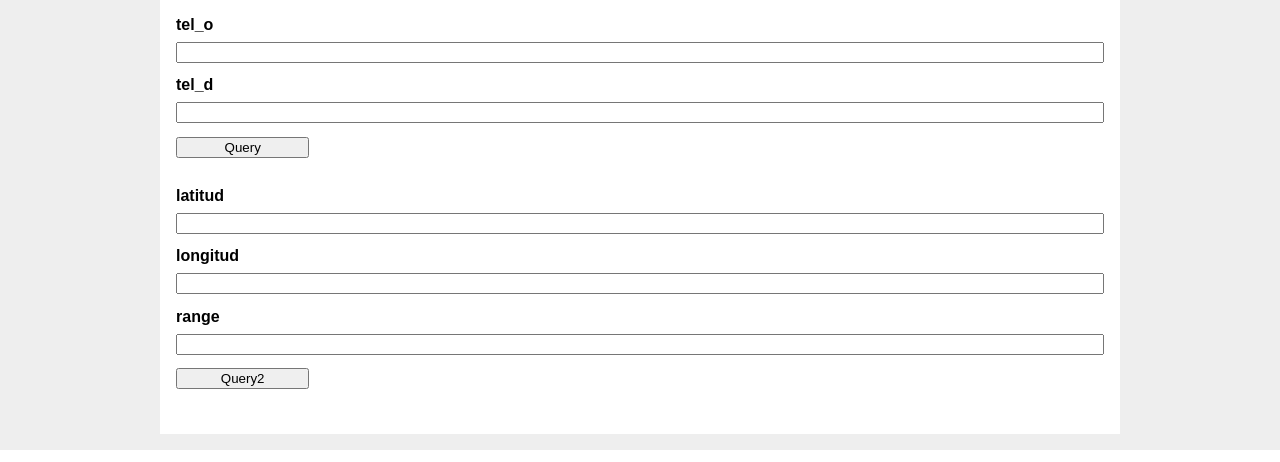
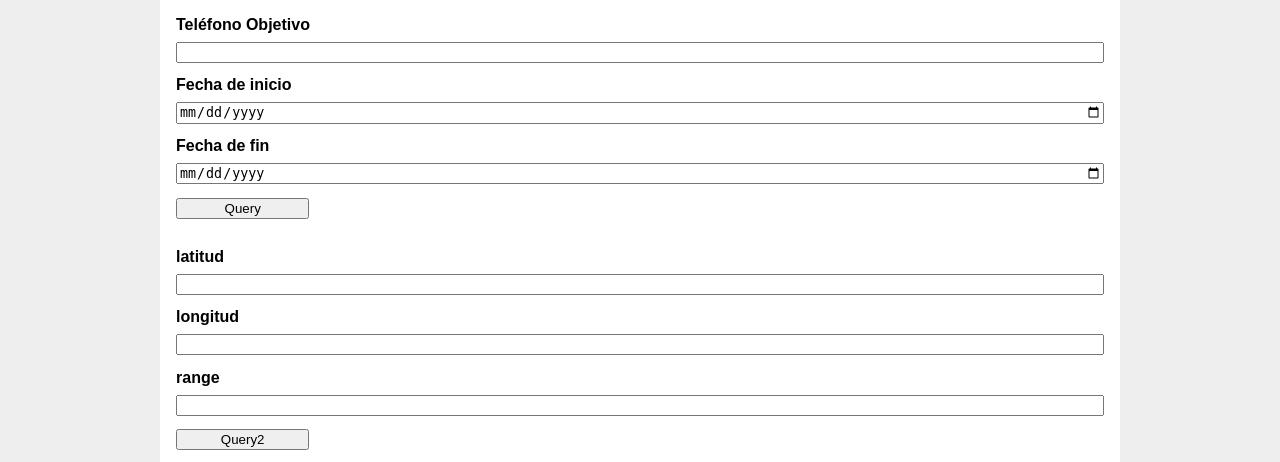
Before and after one commit to carlostbf/TFG, a Flask app: page / in a window 1280 px wide. Shown: the part 362-824 px from the top of the page. Run offline with Flask 2, Linux system fonts and the light colour scheme; some libraries are stand-ins or nearby versions.

Commit message:
añadido filtro fechas//memoria avanzada
Entramos en el endgame

```diff
--- a/codigo/app.py
+++ b/codigo/app.py
@@ -31,12 +31,11 @@ with app.app_context():
     # for antena in antenas:
     #     print(antena)
 
-
-def get_nearest(lat, lon):
-    # find the nearest point to the input coordinates
-    # convert the input coordinates to a WKT point and query for nearest point
-    pt = WKTElement('POINT({0} {1})'.format(lon, lat), srid=4326)
-    return Point.query.order_by(Point.geom.distance_box(pt)).first()
+# def get_nearest(lat, lon):
+#     # find the nearest point to the input coordinates
+#     # convert the input coordinates to a WKT point and query for nearest point
+#     pt = WKTElement('POINT({0} {1})'.format(lon, lat), srid=4326)
+#     return Point.query.order_by(Point.geom.distance_box(pt)).first()
 
 
 @app.route('/')
--- a/codigo/populate.py
+++ b/codigo/populate.py
@@ -3,8 +3,7 @@ import sys
 import json
 import pandas as pd
 from app import app
-from models import db, Antenna, Telephone, Point
-from sqlalchemy import func
+from models import db, Antenna, Telephone
 
 db.init_app(app)
 
--- a/codigo/templates/base.html
+++ b/codigo/templates/base.html
@@ -25,17 +25,14 @@
   {% block content %}{% endblock %}
   <div id="map"></div>
   <form action="/query" method="post">
-    <label for="tel_o">tel_o</label>
-    <input name="tel_o" id="tel_o" required>
+    <label for="tel">Teléfono Objetivo</label>
+    <input name="tel" id="tel" required>
 
-    <label for="tel_d">tel_d</label>
-    <input name="tel_d" id="tel_d" required>
+    <label for="date_init">Fecha de inicio</label>
+    <input name="date_init" id="date_init" type="date">
 
-    <!--<label for="date_init">date_init</label>
-    <input name="date_init" id="date_init" required>
-
-    <label for="date_end">date_init</label>
-    <input name="date_end" id="date_end" required>-->
+    <label for="date_end">Fecha de fin</label>
+    <input name="date_end" id="date_end" type="date">
 
 
     <input type="submit" value="Query">
@@ -100,7 +97,7 @@
       let lineSymbol = {
         path: google.maps.SymbolPath.FORWARD_CLOSED_ARROW
       };
-      {% if calls is defined %} //Caso query por teléfono
+      {% if calls is defined and calls|length %} //Caso query por teléfono
         // centramos mapa usando el primer resultado
         map = new google.maps.Map(document.getElementById('map'), {
           center: {lat: {{ calls[0].Antenna.lat }}, lng: {{ calls[0].Antenna.lon }}},
@@ -115,7 +112,7 @@
           if (MapInsertObject(contents, coordinates, content) === true) {
             ranges.push({{ call.Antenna.range }});
           }
-          flightPlanCoordinates.push(coordinates);
+          /*flightPlanCoordinates.push(coordinates);*/
 
         {% endfor %}
         let i = 0;
@@ -151,7 +148,7 @@
         }
 
         // Pintamos las trayectorias
-        let flightPath = new google.maps.Polyline({
+        /*let flightPath = new google.maps.Polyline({
           path: flightPlanCoordinates,
           icons: [{
             icon: lineSymbol,
@@ -162,11 +159,11 @@
           strokeOpacity: 1.0,
           strokeWeight: 2
         });
-        flightPath.setMap(map);
+        flightPath.setMap(map);*/
 
 
 
-      {% elif tels is defined %} //Caso query por latitud longitud
+      {% elif tels is defined and tels|length  %} //Caso query por latitud longitud
         //centramos en la ubicación filtrada
         map = new google.maps.Map(document.getElementById('map'), {
           center: {lat: {{ lat }}, lng: {{ lon }}},
@@ -229,7 +226,7 @@
           i++;
         }
         infowindows.push(new google.maps.InfoWindow({
-          content: 'Ubicación a mirar'
+          content: 'Ubicación a mirar:<br>lat: {{ lat }}, lng: {{ lon }}'
         }));
         markers.push(new google.maps.Marker({
           position: {lat: {{ lat }}, lng: {{ lon }}},
```
Also changed, not shown: codigo/forms.py (+14 -33 lines), 6 other files.
